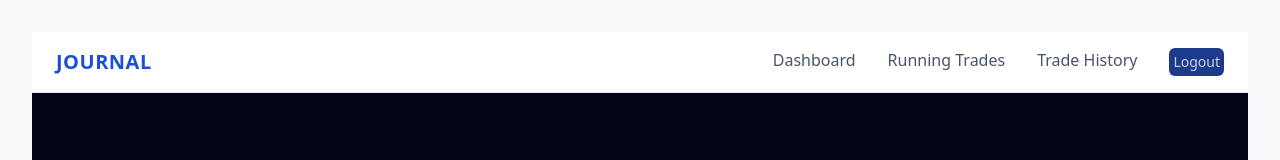
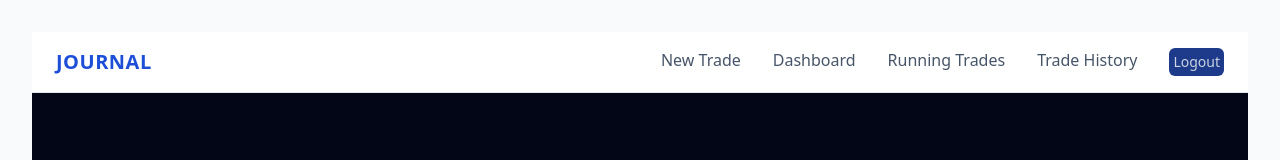
Before and after one commit to craemcode/trading_journal, a React app in the folder frontend/: page /register in a window 1280 px wide. Shown: the top 160 px of the page. Built offline with nearby package versions, Linux system fonts and the light colour scheme; no server answers; the HTML template or start-up script is replaced by a standard one.

Commit message:
"navbar links"

```diff
--- a/frontend/src/components/Navbar.jsx
+++ b/frontend/src/components/Navbar.jsx
@@ -15,6 +15,12 @@ import LogoutButton from "./LogoutButton";
           </Link>
 
           <div className="flex gap-8 text-slate-600 font-medium">
+              <Link
+                to={`/new_trade`}
+                className="relative transition-all duration-200 hover:-translate-y-0.5 hover:text-blue-700 after:absolute after:left-0 after:-bottom-1 after:h-[2px] after:w-0 after:bg-blue-600 after:transition-all hover:after:w-full"
+                >
+                  New Trade
+                </Link>
 
               <Link
                 to={`/dashboard`}
```
Also changed, not shown: 1 other file (tests, documents, lock files or other folders).
